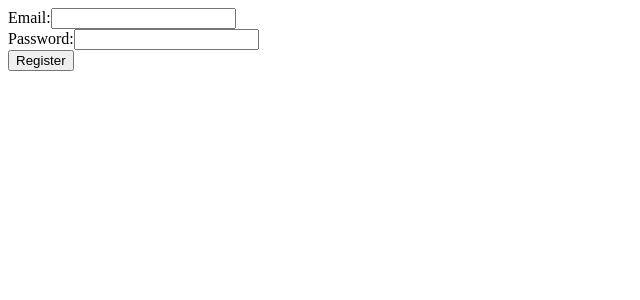
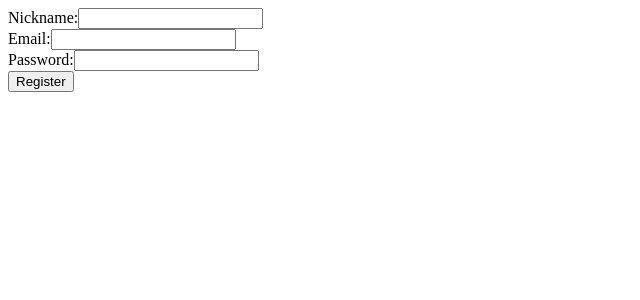
Before and after one commit to klukashka/Calendar, a React (Vite) app in the folder frontend/: page /register in a window 1280 px wide. Shown: the top 300 px of the page, without its empty margins (0-640 px from the left). Built offline with nearby package versions, Linux system fonts and the light colour scheme.

Commit message:
Nickname field was added

```diff
--- a/frontend/src/components/Register.jsx
+++ b/frontend/src/components/Register.jsx
@@ -4,7 +4,8 @@ import { useNavigate } from 'react-router-dom';
 
 const Register = () => {
   const navigate = useNavigate();
-  const [email, setUsername] = useState('');
+  const [nickname, setNickname] = useState('');
+  const [email, setEmail] = useState('');
   const [password, setPassword] = useState('');
 
   const [error, setError] = useState('');
@@ -15,6 +16,7 @@ const Register = () => {
     event.preventDefault();
 
     const data_to_send = {
+        'nickname': nickname,
         'email': email,
         'password': password
         };
@@ -41,7 +43,8 @@ const Register = () => {
       console.log('Registered successfully:', data);
       setSuccess('Registration successful!');
       setError(null);
-      setUsername('');
+      setNickname('');
+      setEmail('');
       setPassword('');
       navigate('/');
     } catch (error) {
@@ -52,12 +55,22 @@ const Register = () => {
   return (
     <form onSubmit={handleSubmit}>
       <div>
+        <label htmlFor="nickname">Nickname:</label>
+        <input
+          type="text"
+          id="nickname"
+          value={nickname}
+          onChange={(e) => setNickname(e.target.value)}
+          required
+        />
+      </div>
+      <div>
         <label htmlFor="email">Email:</label>
         <input
           type="email"
           id="email"
           value={email}
-          onChange={(e) => setUsername(e.target.value)}
+          onChange={(e) => setEmail(e.target.value)}
           required
         />
       </div>
```
